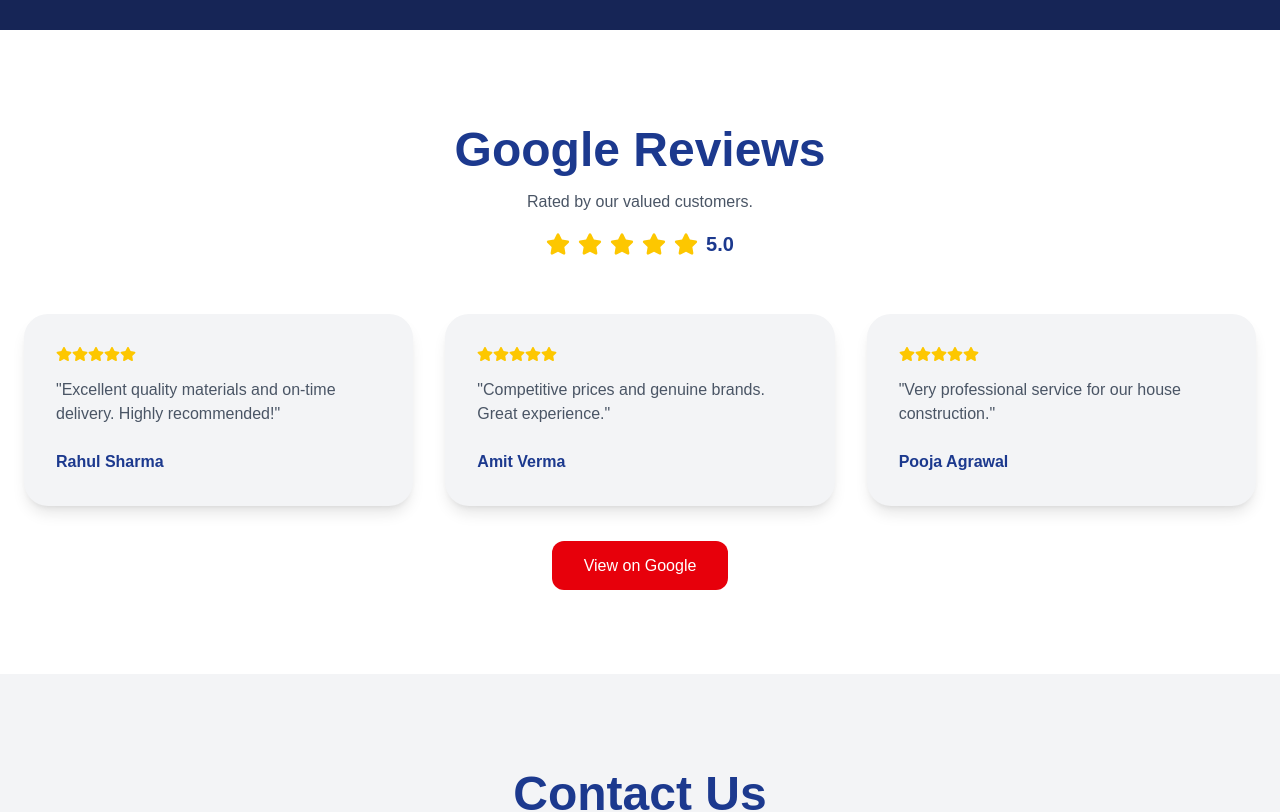
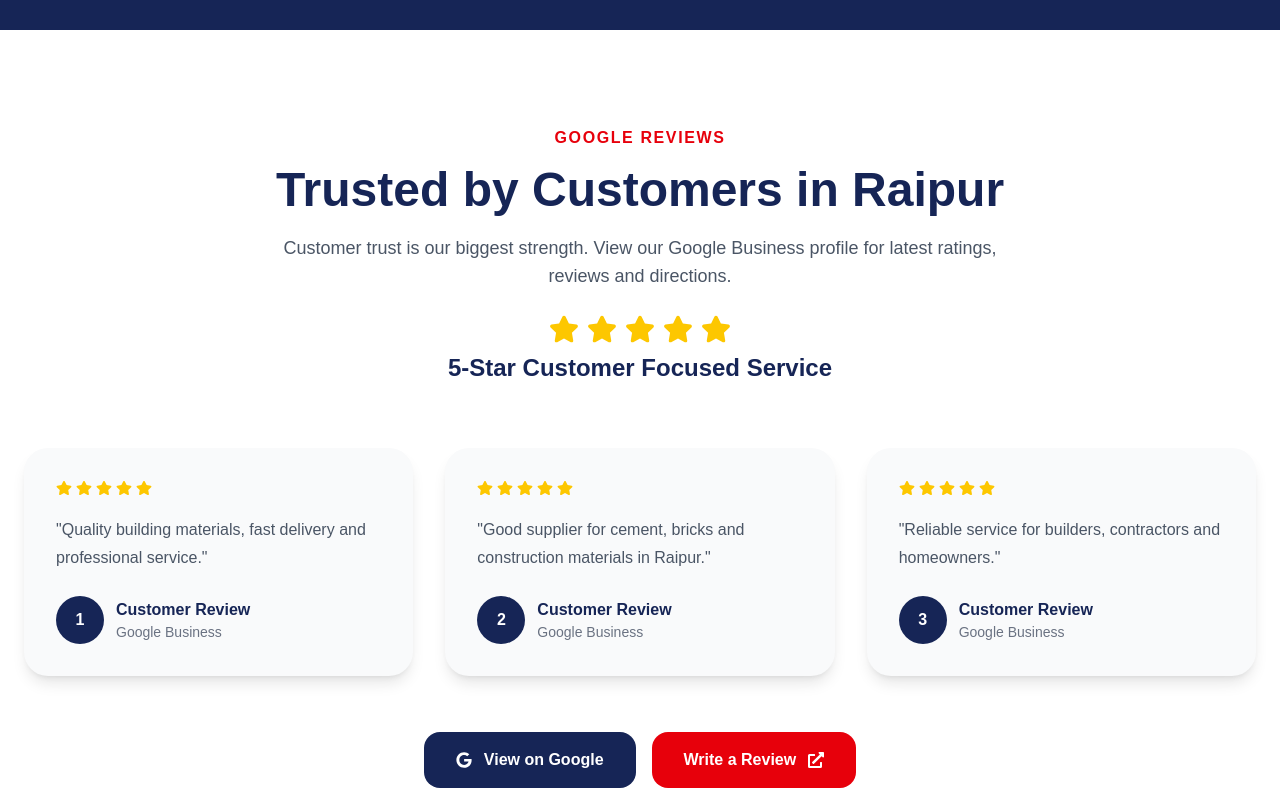
Before and after one commit to vbondia90-web/kalawati-traders, a React (Vite) app: page / in a window 1280 px wide. Shown: the part 6440-7252 px from the top of the page. Built offline with nearby package versions, Linux system fonts and the light colour scheme.

Commit message:
Upgrade Google reviews section

```diff
--- a/src/components/home/GoogleReviews.jsx
+++ b/src/components/home/GoogleReviews.jsx
@@ -1,37 +1,101 @@
-import { FaStar } from "react-icons/fa";
+import { FaStar, FaGoogle, FaExternalLinkAlt } from "react-icons/fa";
 
-const reviews=[
-{name:"Rahul Sharma",text:"Excellent quality materials and on-time delivery. Highly recommended!",rating:5},
-{name:"Amit Verma",text:"Competitive prices and genuine brands. Great experience.",rating:5},
-{name:"Pooja Agrawal",text:"Very professional service for our house construction.",rating:5},
+const reviews = [
+  {
+    name: "Customer Review",
+    text: "Quality building materials, fast delivery and professional service.",
+  },
+  {
+    name: "Customer Review",
+    text: "Good supplier for cement, bricks and construction materials in Raipur.",
+  },
+  {
+    name: "Customer Review",
+    text: "Reliable service for builders, contractors and homeowners.",
+  },
 ];
 
-export default function GoogleReviews(){
-return(
+export default function GoogleReviews() {
+  return (
     <section className="py-24 bg-white">
       <div className="max-w-7xl mx-auto px-6">
-<div className="text-center mb-14">
-<h2 className="text-5xl font-bold text-blue-900">Google Reviews</h2>
-<p className="mt-4 text-gray-600">Rated by our valued customers.</p>
-<div className="flex justify-center items-center gap-2 mt-4">
-{[1,2,3,4,5].map(i=><FaStar key={i} className="text-yellow-400 text-2xl"/>)}
-<span className="text-xl font-bold text-blue-900">5.0</span>
+        <div className="text-center mb-16">
+          <span className="text-red-600 uppercase tracking-widest font-bold">
+            Google Reviews
+          </span>
+
+          <h2 className="text-5xl font-extrabold text-blue-950 mt-4">
+            Trusted by Customers in Raipur
+          </h2>
+
+          <p className="mt-5 text-gray-600 max-w-3xl mx-auto text-lg">
+            Customer trust is our biggest strength. View our Google Business profile
+            for latest ratings, reviews and directions.
+          </p>
+
+          <div className="mt-6 flex items-center justify-center gap-2 text-yellow-400 text-3xl">
+            {[1, 2, 3, 4, 5].map((i) => (
+              <FaStar key={i} />
+            ))}
+          </div>
+
+          <p className="mt-2 text-blue-950 font-extrabold text-2xl">
+            5-Star Customer Focused Service
+          </p>
+        </div>
+
+        <div className="grid md:grid-cols-3 gap-8">
+          {reviews.map((review, index) => (
+            <div
+              key={index}
+              className="rounded-3xl bg-gray-50 p-8 shadow-lg hover:shadow-2xl hover:-translate-y-2 transition"
+            >
+              <div className="flex gap-1 text-yellow-400 mb-5">
+                {[1, 2, 3, 4, 5].map((i) => (
+                  <FaStar key={i} />
+                ))}
+              </div>
+
+              <p className="text-gray-600 leading-7">
+                "{review.text}"
+              </p>
+
+              <div className="mt-6 flex items-center gap-3">
+                <div className="h-12 w-12 rounded-full bg-blue-950 text-white flex items-center justify-center font-bold">
+                  {index + 1}
+                </div>
+
+                <div>
+                  <h3 className="font-bold text-blue-950">{review.name}</h3>
+                  <p className="text-sm text-gray-500">Google Business</p>
                 </div>
               </div>
-<div className="grid md:grid-cols-3 gap-8">
-{reviews.map((r,i)=>(
-<div key={i} className="bg-gray-100 rounded-3xl p-8 shadow-lg">
-<div className="flex mb-4">{[1,2,3,4,5].map(s=><FaStar key={s} className="text-yellow-400"/>)}</div>
-<p className="text-gray-600">"{r.text}"</p>
-<h3 className="mt-6 font-bold text-blue-900">{r.name}</h3>
             </div>
           ))}
         </div>
-<div className="text-center mt-12">
-<a href="https://maps.app.goo.gl/84mbUawKRErEfRWW8" target="_blank" className="bg-red-600 text-white px-8 py-4 rounded-xl hover:bg-red-700">
+
+        <div className="mt-14 flex flex-col sm:flex-row gap-4 justify-center">
+          <a
+            href="https://maps.app.goo.gl/84mbUawKRErEfRWW8"
+            target="_blank"
+            rel="noreferrer"
+            className="inline-flex items-center justify-center gap-3 rounded-2xl bg-blue-950 px-8 py-4 text-white font-bold hover:bg-blue-900"
+          >
+            <FaGoogle />
             View on Google
+          </a>
+
+          <a
+            href="https://maps.app.goo.gl/84mbUawKRErEfRWW8"
+            target="_blank"
+            rel="noreferrer"
+            className="inline-flex items-center justify-center gap-3 rounded-2xl bg-red-600 px-8 py-4 text-white font-bold hover:bg-red-700"
+          >
+            Write a Review
+            <FaExternalLinkAlt />
           </a>
         </div>
       </div>
     </section>
-)}
+  );
+}
```
Lines whose indentation alone changed are shown as unchanged.
